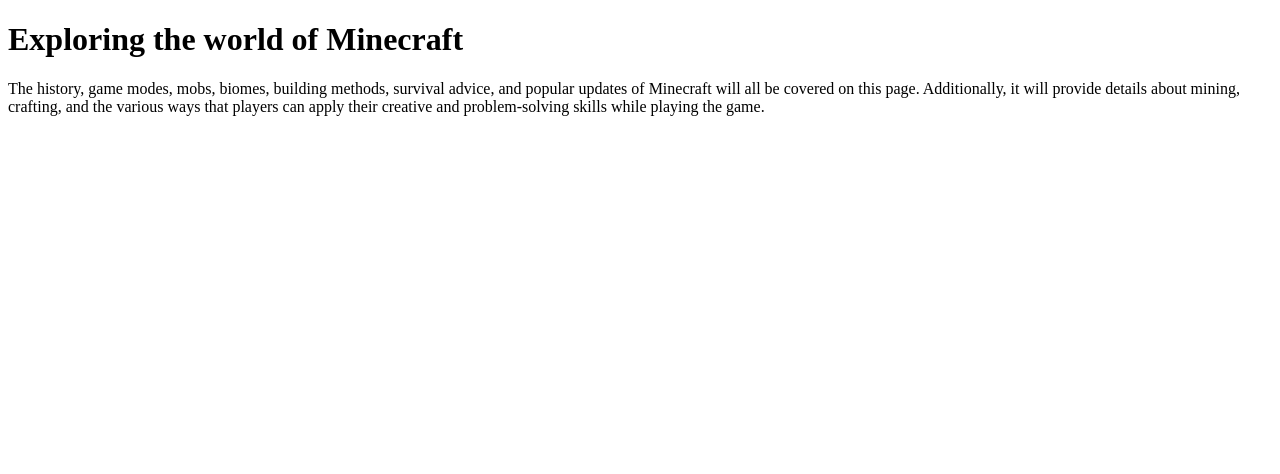
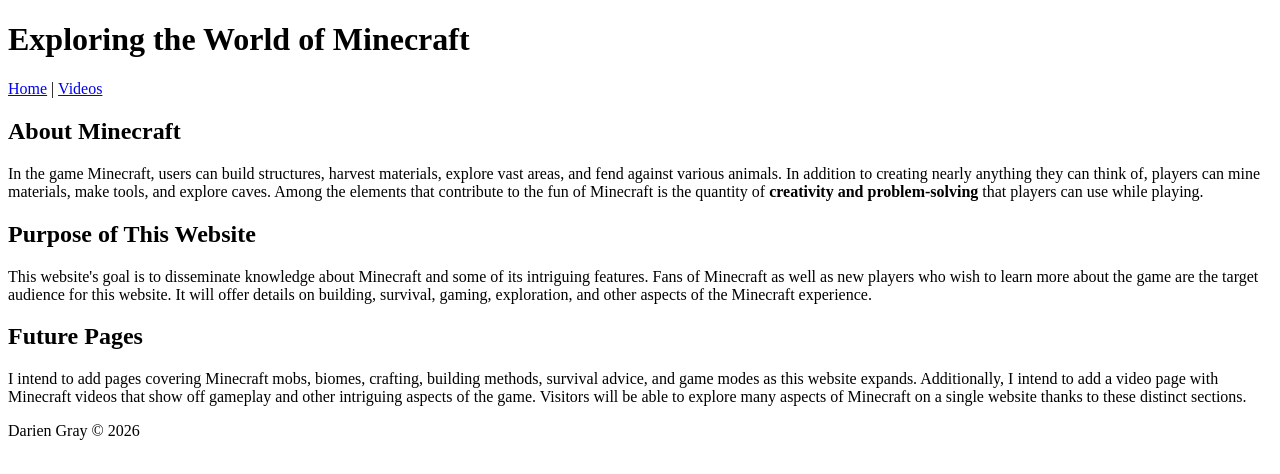
Before and after one commit to dtgray1/cs312website, a plain HTML site: page index.html in a window 1280 px wide. Drawn offline with Linux system fonts and the light colour scheme.

Commit message:
Add files via upload

```diff
--- a/index.html
+++ b/index.html
@@ -1,14 +1,66 @@
 <!DOCTYPE html>
 <html lang="en">
+
 <head>
-<meta charset="UTF-8">
-<title>Exploring the world of Minecraft</title>
+   <meta charset="UTF-8">
+   <title>Exploring the World of Minecraft</title>
 </head>
+
 <body>
-<!-- Darien Gray 6/1/2026 -->
-<h1>Exploring the world of Minecraft</h1>
-<p>
-The history, game modes, mobs, biomes, building methods, survival advice, and popular updates of Minecraft will all be covered on this page. Additionally, it will provide details about mining, crafting, and the various ways that players can apply their creative and problem-solving skills while playing the game.
-</p>
+
+   <!-- Darien Gray, July 20, 2026, Module 2 -->
+
+   <header>
+      <h1>Exploring the World of Minecraft</h1>
+   </header>
+
+   <nav>
+      <a href="index.html">Home</a> |
+      <a href="videos.html">Videos</a>
+   </nav>
+
+   <main>
+
+      <section>
+         <h2>About Minecraft</h2>
+
+         <p>
+          In the game Minecraft, users can build structures, harvest materials, explore vast areas, and fend against various animals.
+          In addition to creating nearly anything they can think of, players can mine materials, make tools, and explore caves.
+          Among the elements that contribute to the fun of Minecraft is the quantity of
+            <strong>creativity and problem-solving</strong> that players can
+            use while playing.
+         </p>
+      </section>
+
+      <section>
+         <h2>Purpose of This Website</h2>
+
+         <p>
+            This website's goal is to disseminate knowledge about Minecraft and some of its intriguing features.
+            Fans of Minecraft as well as new players who wish to learn more about the game are the target audience for this website.
+            It will offer details on building, survival, gaming, exploration, and other aspects of the Minecraft experience.
+         </p>
+      </section>
+
+      <section>
+         <h2>Future Pages</h2>
+
+         <p>
+            I intend to add pages covering Minecraft mobs, biomes, crafting, building methods, survival advice, and game modes as this website expands.
+            Additionally, I intend to add a video page with Minecraft videos that show off gameplay and other intriguing aspects of the game.
+            Visitors will be able to explore many aspects of Minecraft on a single website thanks to these distinct sections.
+         </p>
+      </section>
+
+   </main>
+
+   <footer>
+      <p>
+         Darien Gray &copy; 2026
+      </p>
+   </footer>
+
 </body>
+
 </html>
```
